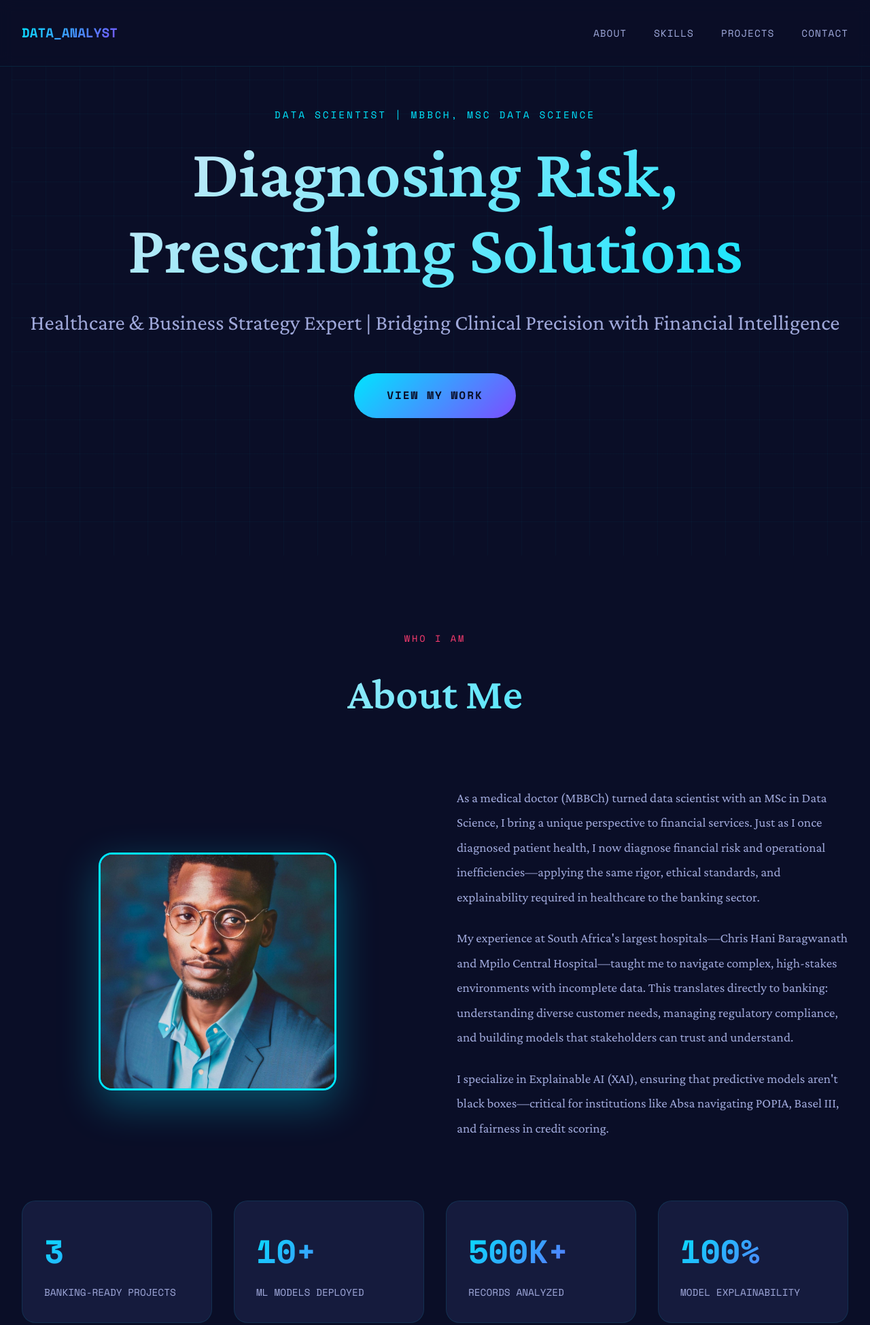
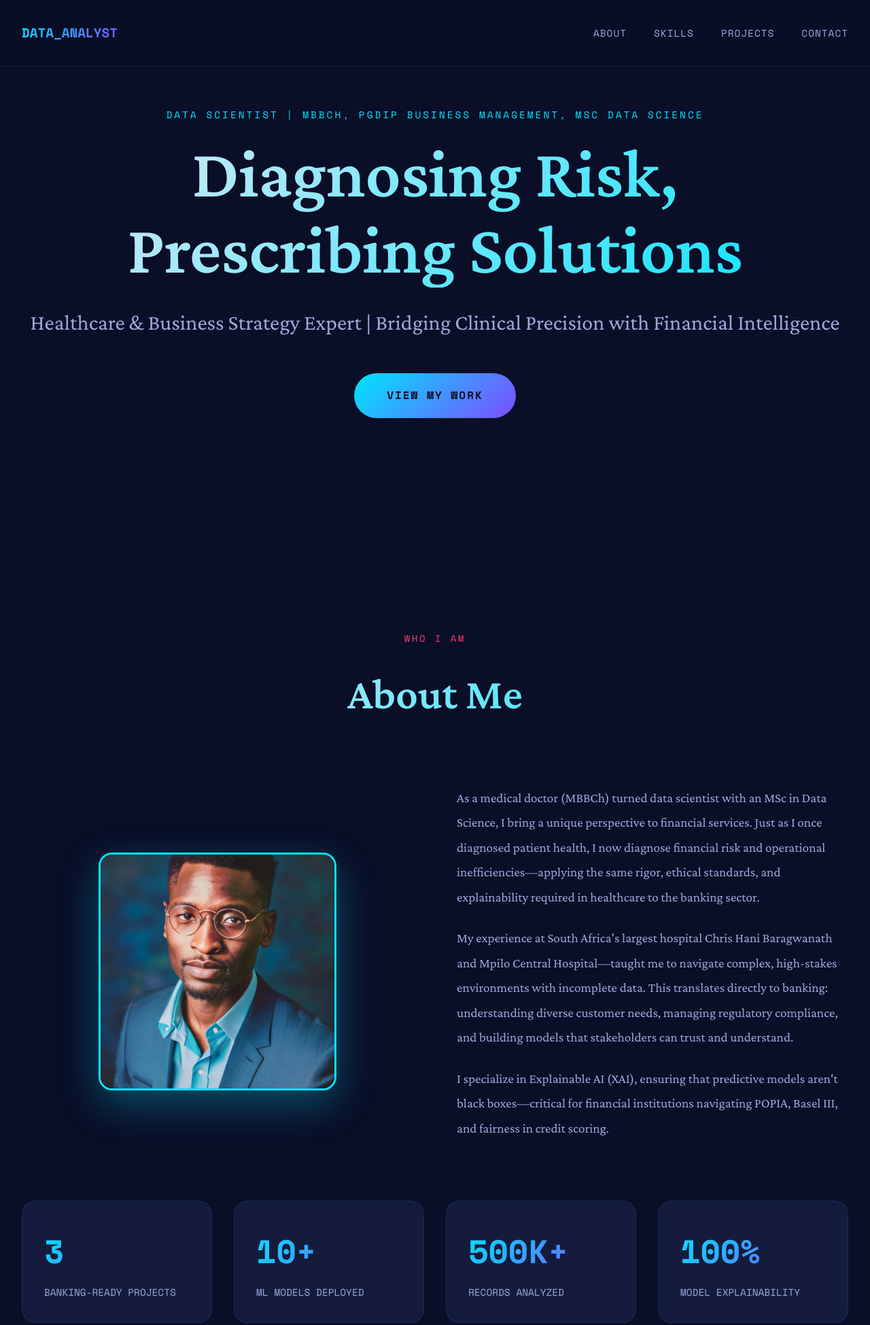
Before and after one commit to TJPNyaguraMD/TJPNYAGURAMD.github.io, a plain HTML site: page index.html in a window 1280 px wide. Shown: the top 1949 px of the page at 68% size. Drawn offline with nearby package versions, Linux system fonts and the light colour scheme.

Commit message:
Update index.html
Edited Html code to include pertinent issues

```diff
--- a/index.html
+++ b/index.html
@@ -107,7 +107,7 @@
     </nav>
     <section class="hero">
         <div class="hero-content">
-            <div class="hero-label">Data Scientist | MBBCh, MSc Data Science</div>
+            <div class="hero-label">Data Scientist | MBBCh, PGDip Business Management, MSc Data Science</div>
             <h1>Diagnosing Risk,<br>Prescribing Solutions</h1>
             <p class="hero-subtitle">Healthcare & Business Strategy Expert | Bridging Clinical Precision with Financial Intelligence</p>
             <a href="#projects" class="cta-button">View My Work</a>
@@ -127,8 +127,8 @@
                 </div>
                 <div class="about-text reveal">
                     <p>As a medical doctor (MBBCh) turned data scientist with an MSc in Data Science, I bring a unique perspective to financial services. Just as I once diagnosed patient health, I now diagnose financial risk and operational inefficiencies—applying the same rigor, ethical standards, and explainability required in healthcare to the banking sector.</p>
-                    <p>My experience at South Africa's largest hospitals—Chris Hani Baragwanath and Mpilo Central Hospital—taught me to navigate complex, high-stakes environments with incomplete data. This translates directly to banking: understanding diverse customer needs, managing regulatory compliance, and building models that stakeholders can trust and understand.</p>
-                    <p>I specialize in Explainable AI (XAI), ensuring that predictive models aren't black boxes—critical for institutions like Absa navigating POPIA, Basel III, and fairness in credit scoring.</p>
+                    <p>My experience at South Africa's largest hospital Chris Hani Baragwanath and Mpilo Central Hospital—taught me to navigate complex, high-stakes environments with incomplete data. This translates directly to banking: understanding diverse customer needs, managing regulatory compliance, and building models that stakeholders can trust and understand.</p>
+                    <p>I specialize in Explainable AI (XAI), ensuring that predictive models aren't black boxes—critical for financial institutions navigating POPIA, Basel III, and fairness in credit scoring.</p>
                 </div>
             </div>
             <div class="stats-grid">
@@ -258,7 +258,7 @@
                 <h2 class="section-title">Let's Connect</h2>
             </div>
             <div class="contact-content reveal">
-                <p class="contact-text">I'm excited about opportunities to contribute to Absa's mission of driving financial inclusion and digital transformation in South Africa.</p>
+                <p class="contact-text">I'm excited about opportunities to contribute to driving financial inclusion and digital transformation in South Africa.</p>
                 <div class="contact-methods">
                     <a href="mailto:thabaninyagura@gmail.com" class="contact-method">
                         <div class="contact-icon">📧</div>
@@ -281,7 +281,7 @@
     </div>
     <footer>
         <div class="container">
-            <p>&copy; 2026 Dr. Thabani Nyagura | MBBCh, MSc Data Science | Johannesburg, South Africa</p>
+            <p>&copy; 2026 Dr. Thabani Nyagura | MBBCh, MSc Data Science , PGDip Business Management | Johannesburg, South Africa</p>
         </div>
     </footer>
     <script>
```
